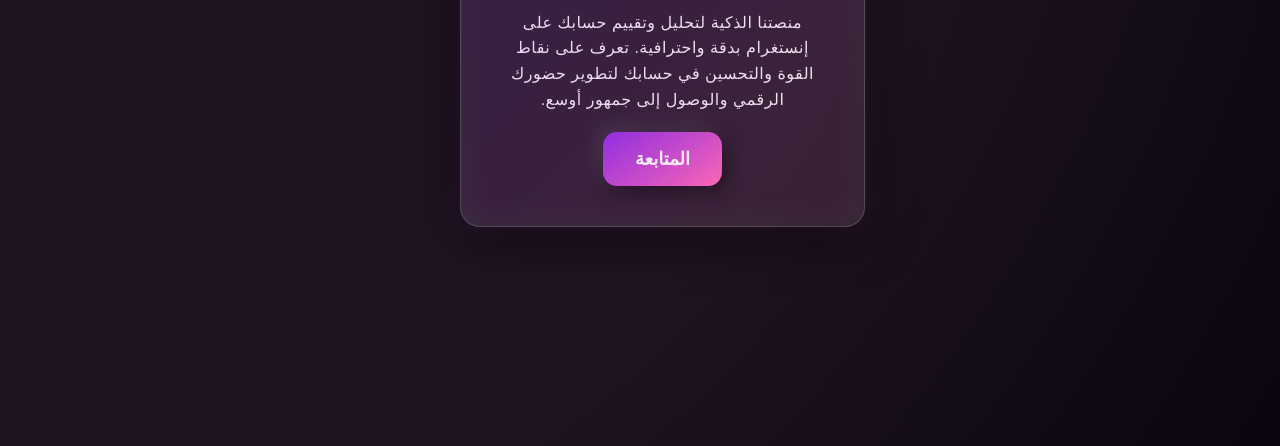
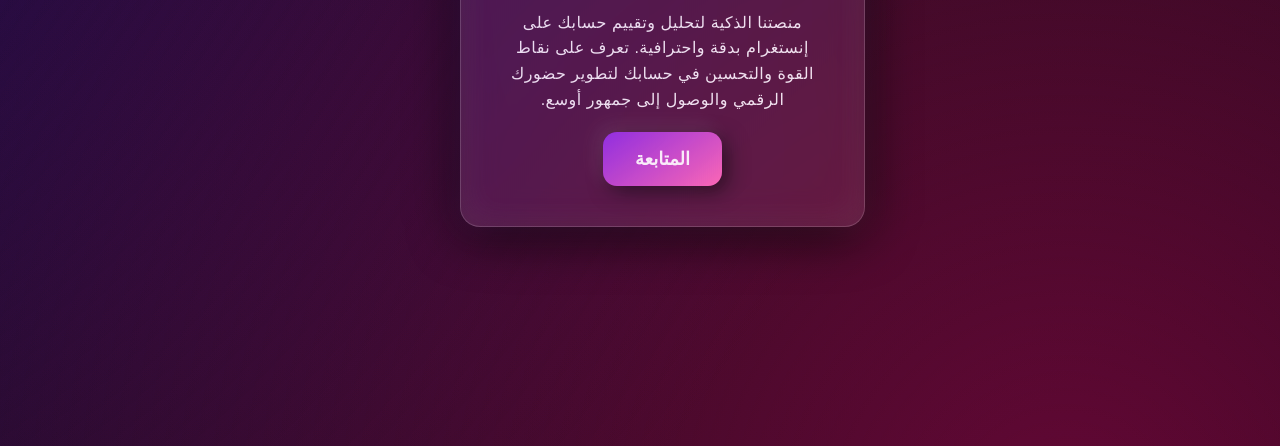
Before and after one commit to bootgarmnet-netizen/Bootgram, a plain HTML site: page index.html in a window 1280 px wide. Shown: the part 354-800 px from the top of the page. Drawn offline with Linux system fonts and the light colour scheme; a script that the page names is missing.

Commit message:
Update style.css

```diff
--- a/style.css
+++ b/style.css
@@ -23,13 +23,27 @@
     width: 100%;
     height: 100%;
     font-family: 'Tajawal', sans-serif;
-    /* الخلفية الثابتة الجديدة */
-    background: radial-gradient(circle at top left, var(--main-bg-dark), var(--main-bg-dark) 60%, var(--second-bg-dark) 100%);
+
+    /* خلفية متدرجة مع تأثير منعكس وحركة */
+    background: linear-gradient(135deg, rgba(31, 20, 34, 1) 0%, rgba(10, 5, 14, 1) 100%),
+                radial-gradient(circle at 20% 20%, rgba(138, 43, 226, 0.35) 0%, transparent 60%),
+                radial-gradient(circle at 80% 80%, rgba(255, 105, 180, 0.35) 0%, transparent 60%);
+    background-blend-mode: overlay;
+    background-size: 200% 200%;
+    animation: backgroundMove 15s ease-in-out infinite;
+
     display: flex;
     justify-content: center;
     align-items: center;
     overflow-x: hidden;
     color: var(--text-light);
+}
+
+/* حركة الخلفية */
+@keyframes backgroundMove {
+    0% { background-position: 0% 50%; }
+    50% { background-position: 100% 50%; }
+    100% { background-position: 0% 50%; }
 }
 
 /* ======================================================== */
```
